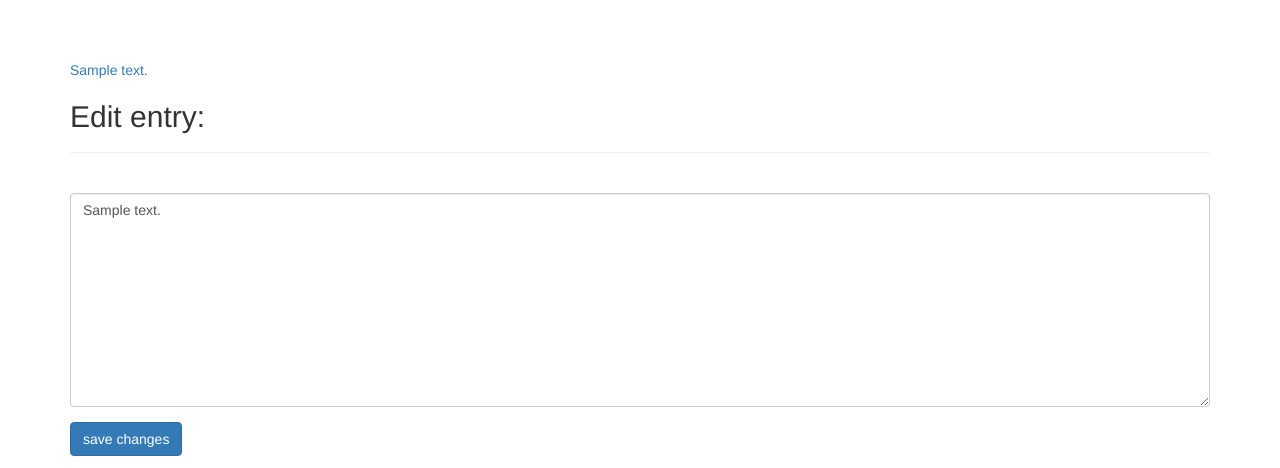
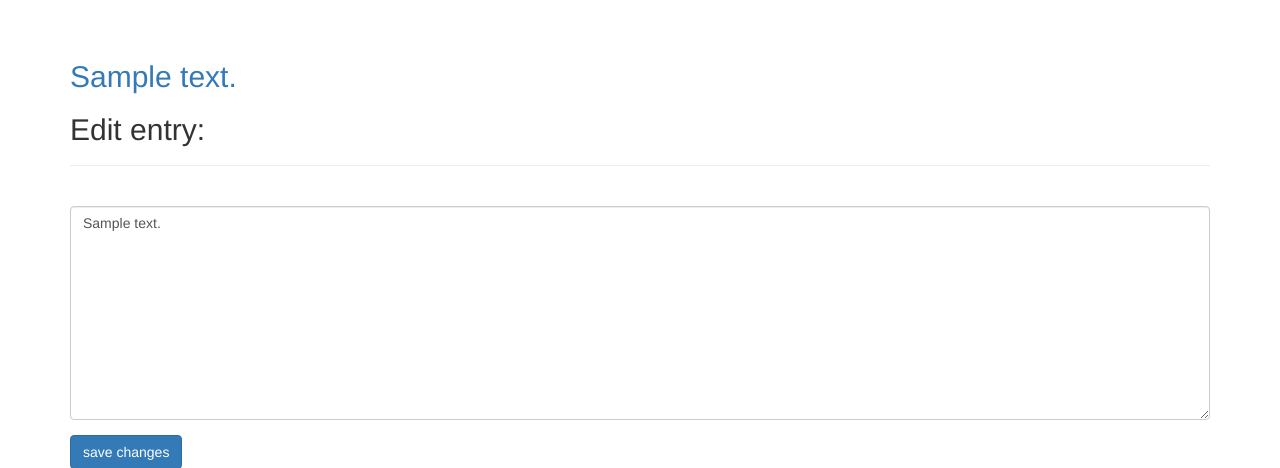
Before and after one commit to galaxy-dust/learning_log, a Django app: page /edit_entry/1/ in a window 1280 px wide. Shown: the part 51-519 px from the top of the page. Run offline with Django 3.2, Linux system fonts and the light colour scheme; a user stored in the database is signed in; tables that the repository leaves empty hold one stand-in row (values such as "Sample post"); some libraries are stand-ins or nearby versions.

Commit message:
fix .html

```diff
--- a/learning_logs/templates/learning_logs/edit_entry.html
+++ b/learning_logs/templates/learning_logs/edit_entry.html
@@ -2,13 +2,13 @@
 {% load bootstrap3 %}
 
 {% block header %}
-    <a href="{% url 'learning_logs:topic' topic.id %}">{{topic}}</a>
+    <h2><a href="{% url 'learning_logs:topic' topic.id %}">{{topic}}</a></h2>
     <h2>Edit entry:</h2>
 {% endblock header %}
 
 {% block content %}
 
-  <form action="{% url 'learning_logs:edit_entry' topic.id %}" method="post" class="form">
+  <form action="{% url 'learning_logs:edit_entry' entry.id %}" method="post" class="form">
     {% csrf_token %}
     {% bootstrap_form form %}
 
--- a/learning_logs/templates/learning_logs/new_entry.html
+++ b/learning_logs/templates/learning_logs/new_entry.html
@@ -2,7 +2,7 @@
 {% load bootstrap3 %}
 
 {% block header %}
-    <a href="{% url 'learning_logs:topic' topic.id %}">{{ topic }}</a>
+    <h2><a href="{% url 'learning_logs:topic' topic.id %}">{{ topic }}</a></h2>
     <h2>Add a new entry:</h2>
 {% endblock header %}
 
```
